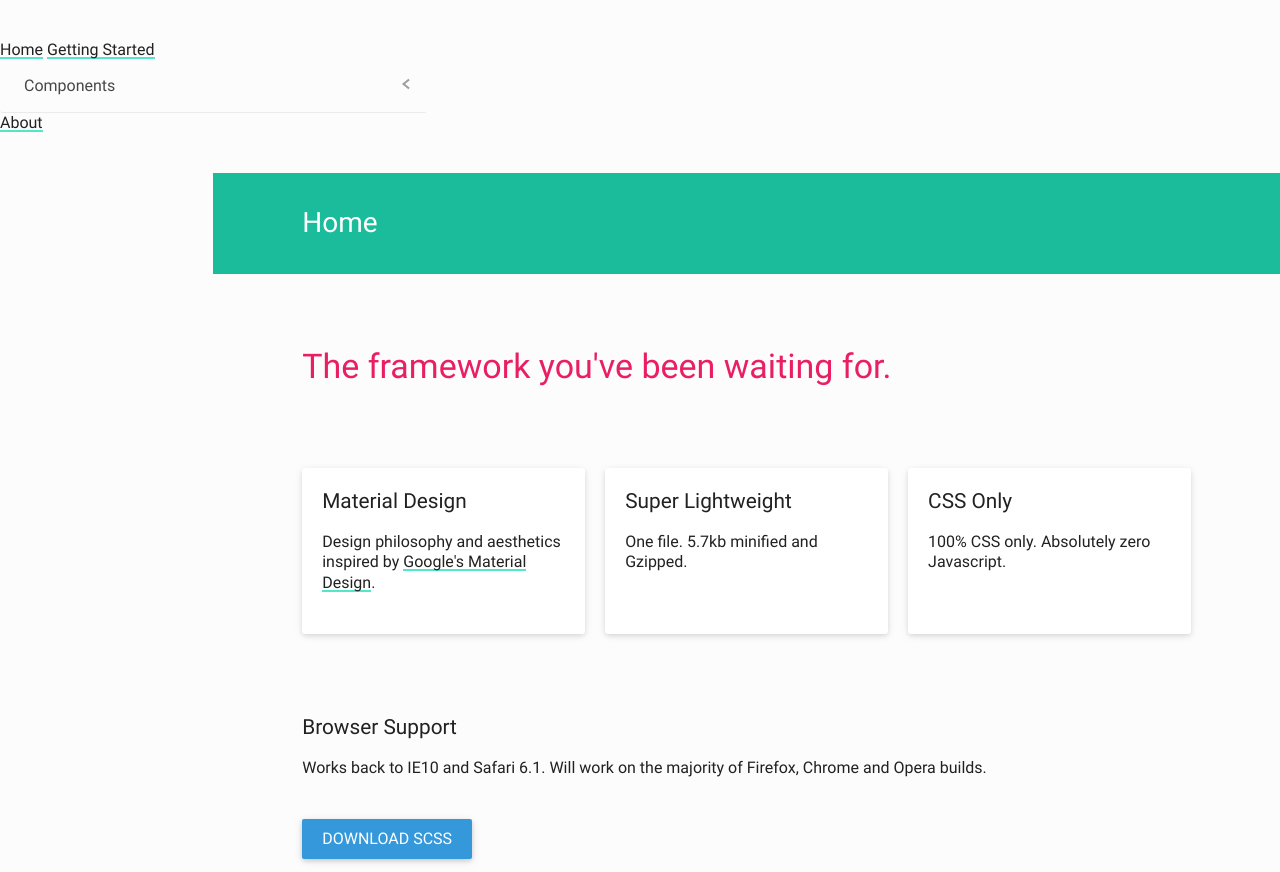
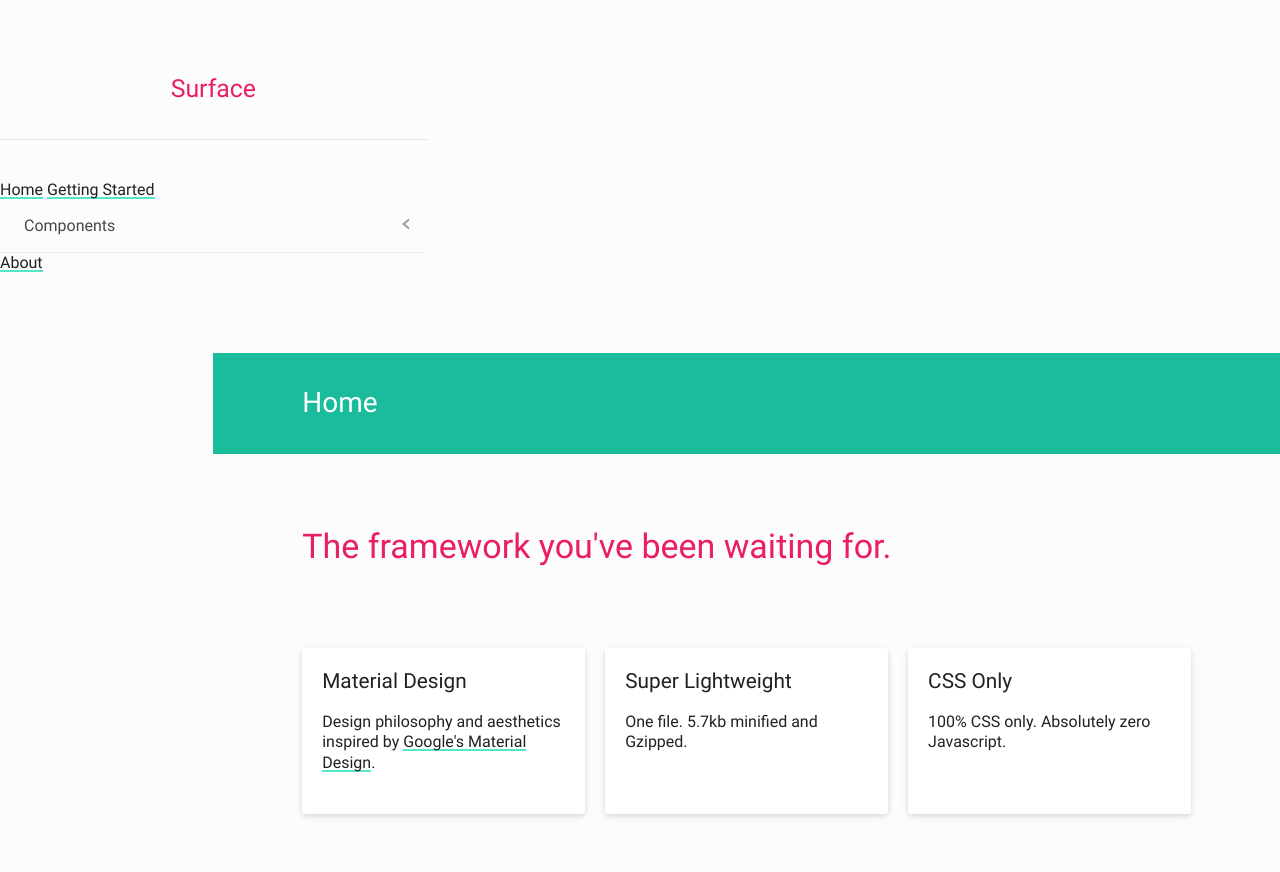
Before and after one commit to kit-expert/kit-expert.github.io, a plain HTML site: page index.html in a window 1280 px wide. Shown: the top 872 px of the page. Drawn offline with Linux system fonts and the light colour scheme.

Commit message:
Update index.html

```diff
--- a/index.html
+++ b/index.html
@@ -13,14 +13,14 @@
 <body>
 	<input type="checkbox" id="nav--horizontal-responsive">
 	<label for="nav--horizontal-responsive">MENU</label>
-	<!-- <aside class="nav--horizontal-responsive g--4" role="sidebar">
+	<aside class="nav--horizontal-responsive g--4" role="sidebar">
 		<div class="g--12 logo-area no-margin-vertical">
 			<h4 class="color--pink no-margin-vertical">Surface</h5>
-		</div> -->
-		<nav class="g--4 nav--horizontal-responsive" role="navigation">
+		</div>
+		<nav class="g--12 nav--horizontal-responsive" role="navigation">
 			<a href="index.html">Home</a>
 			<a href="getting-started.html">Getting Started</a>
-			<div class="dropdown">
+			<div class="nav-collapsible">
 				<input type="checkbox" id="nav-collapsible-1">
 				<label for="nav-collapsible-1">Components</label>
 				<div class="nav-collapsible-links">
@@ -48,7 +48,7 @@
 			</div>
 			<a href="about.html">About</a>
 		</nav>
-	<!-- </aside> -->
+	</aside>
 	<main class="g--10 g-m--12 m--2 m-m--0 no-margin-vertical" role="main">
 		<header class="container--wrap">
 			<h1 class="m--1 g--4 g-s--12 docsHeader">Home</h1>
```
